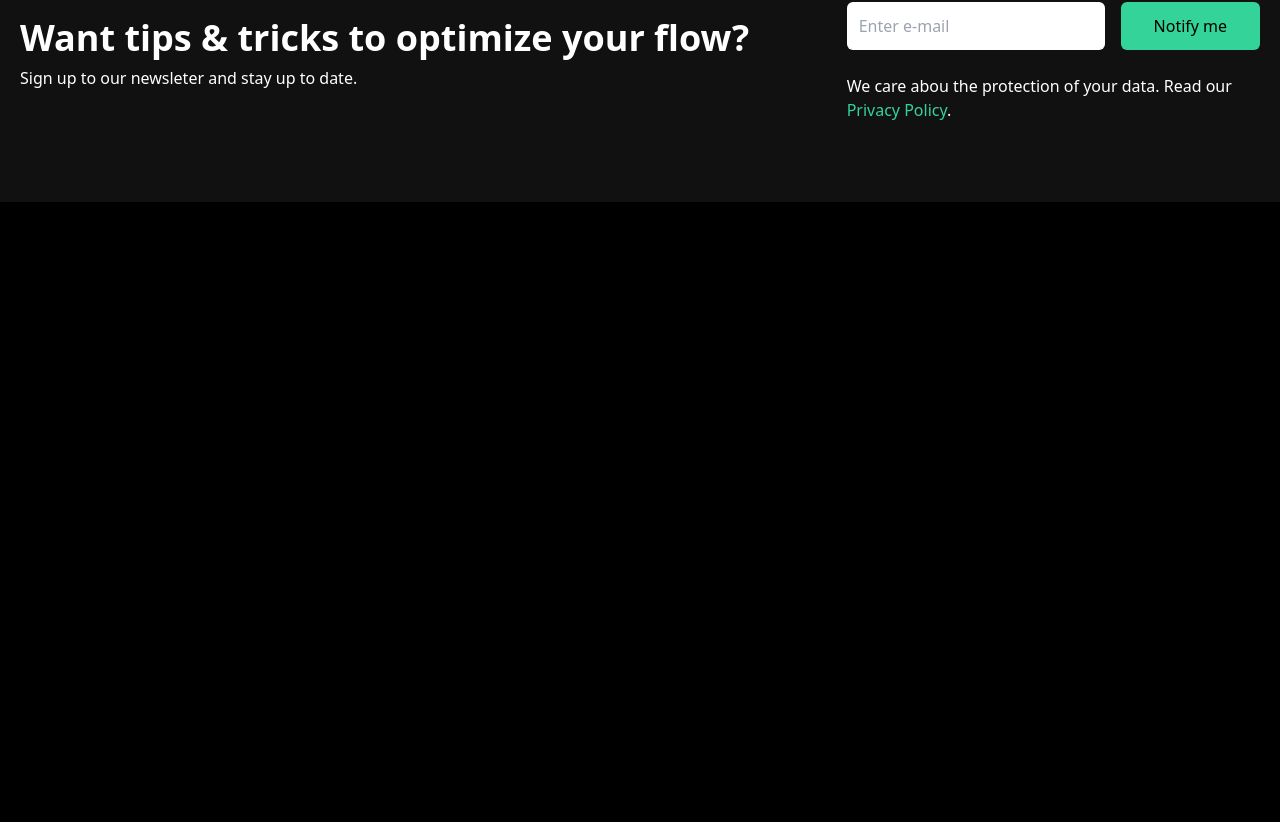
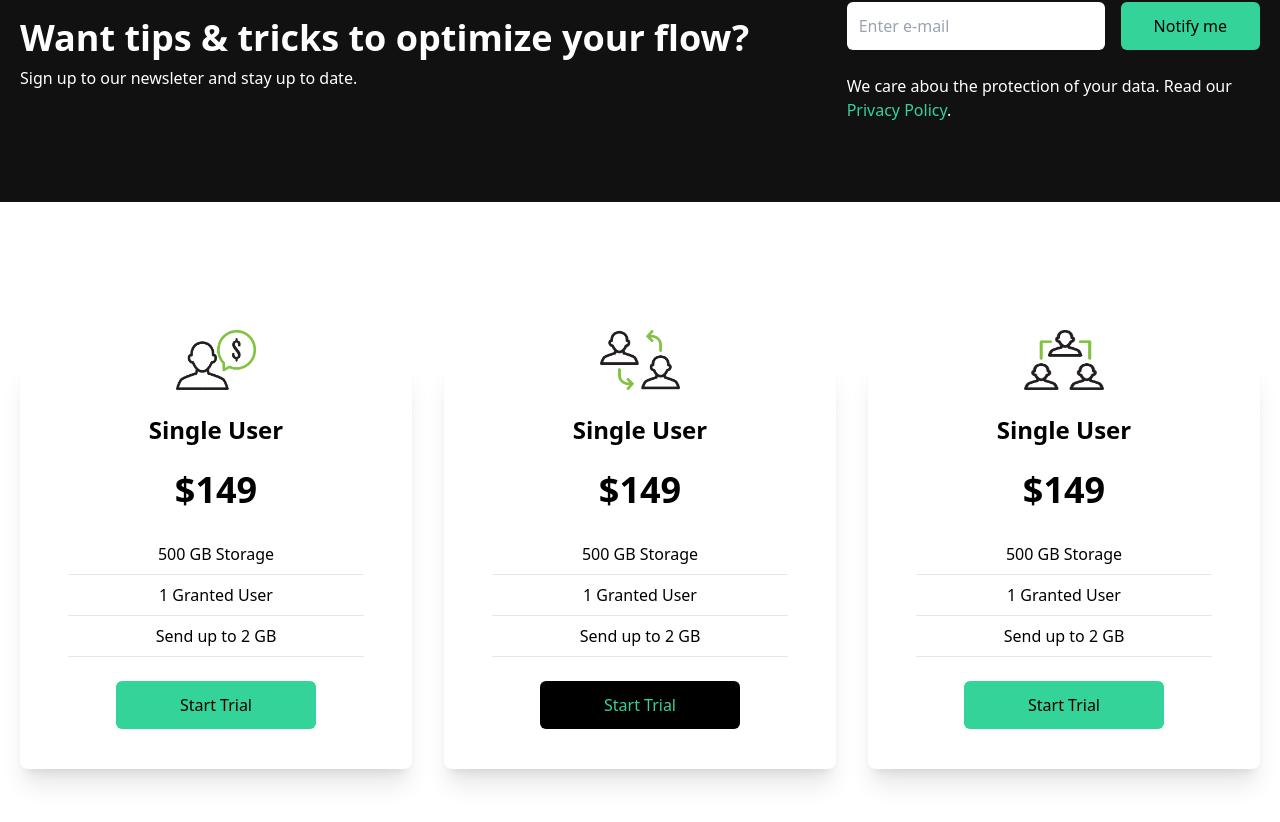
Before and after one commit to matheus-ferreira1/Financial-landing-page, a React (Vite) app: page / in a window 1280 px wide. Shown: the part 1505-2327 px from the top of the page. Before the commit the page ends 1707 px from the top, so only its background shows below. Built offline with nearby package versions, Linux system fonts and the light colour scheme.

Commit message:
cards components finalized

```diff
--- a/src/App.jsx
+++ b/src/App.jsx
@@ -1,4 +1,5 @@
 import Analytics from "./components/Analytics";
+import Cards from "./components/Cards";
 import Hero from "./components/Hero";
 import Navbar from "./components/Navbar";
 import Newsletter from "./components/Newsletter";
@@ -10,6 +11,7 @@ function App() {
       <Hero />
       <Analytics />
       <Newsletter />
+      <Cards />
     </div>
   );
 }
--- /dev/null
+++ b/src/components/Cards.jsx
@@ -0,0 +1,66 @@
+import React from "react";
+import Single from "../assets/single.png";
+import Double from "../assets/double.png";
+import Triple from "../assets/triple.png";
+
+const Cards = () => {
+  return (
+    <section className="w-full py-[10rem] px-4 bg-white">
+      <div className="max-w-[1240px] mx-auto grid md:grid-cols-3 gap-8">
+        <div className="w-full shadow-xl flex flex-col p-4 rounded-lg hover:scale-105 duration-200">
+          <img
+            src={Single}
+            alt=""
+            className="w-20 h-[60px] mx-auto mt-[-3rem] bg-white"
+          />
+          <h2 className="text-2xl font-bold text-center py-6">Single User</h2>
+          <p className="text-center text-4xl font-bold">$149</p>
+          <div className="text-center font-medium">
+            <p className="py-2 border-b mx-8 mt-6">500 GB Storage</p>
+            <p className="py-2 border-b mx-8">1 Granted User</p>
+            <p className="py-2 border-b mx-8">Send up to 2 GB</p>
+          </div>
+          <button className="bg-emerald-400 hover:bg-emerald-500 w-[200px] rounded-md font-medium my-6 mx-auto px-6 py-3">
+            Start Trial
+          </button>
+        </div>
+        <div className="w-full shadow-xl flex flex-col p-4 my-10 md:my-0 rounded-lg hover:scale-105 duration-200">
+          <img
+            src={Double}
+            alt=""
+            className="w-20 h-[60px] mx-auto mt-[-3rem] bg-white"
+          />
+          <h2 className="text-2xl font-bold text-center py-6">Single User</h2>
+          <p className="text-center text-4xl font-bold">$149</p>
+          <div className="text-center font-medium">
+            <p className="py-2 border-b mx-8 mt-6">500 GB Storage</p>
+            <p className="py-2 border-b mx-8">1 Granted User</p>
+            <p className="py-2 border-b mx-8">Send up to 2 GB</p>
+          </div>
+          <button className="text-emerald-400 bg-black w-[200px] rounded-md font-medium my-6 mx-auto px-6 py-3">
+            Start Trial
+          </button>
+        </div>
+        <div className="w-full shadow-xl flex flex-col p-4 rounded-lg hover:scale-105 duration-200">
+          <img
+            src={Triple}
+            alt=""
+            className="w-20 h-[60px] mx-auto mt-[-3rem] bg-white"
+          />
+          <h2 className="text-2xl font-bold text-center py-6">Single User</h2>
+          <p className="text-center text-4xl font-bold">$149</p>
+          <div className="text-center font-medium">
+            <p className="py-2 border-b mx-8 mt-6">500 GB Storage</p>
+            <p className="py-2 border-b mx-8">1 Granted User</p>
+            <p className="py-2 border-b mx-8">Send up to 2 GB</p>
+          </div>
+          <button className="bg-emerald-400 hover:bg-emerald-500 w-[200px] rounded-md font-medium my-6 mx-auto px-6 py-3">
+            Start Trial
+          </button>
+        </div>
+      </div>
+    </section>
+  );
+};
+
+export default Cards;
```
